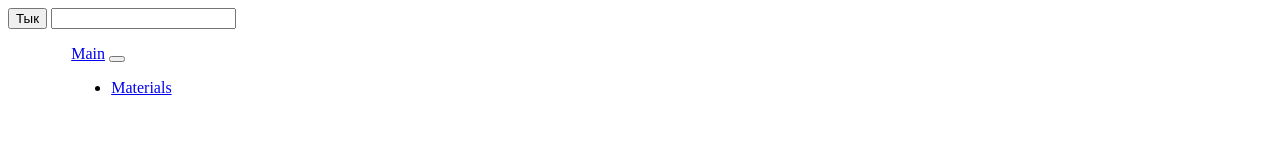
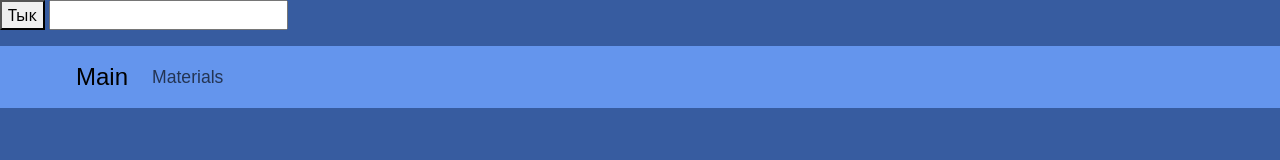
Before and after one commit to Xantep035/Web, a plain HTML site: page task4/html/todo.html in a window 1280 px wide. Drawn offline with nearby package versions, Linux system fonts and the light colour scheme; files whose address does not match are found by name.

Commit message:
all update

```diff
--- a/task4/html/todo.html
+++ b/task4/html/todo.html
@@ -1,7 +1,12 @@
 <!DOCTYPE html>
 <html>
 <head>
-	<title></title>
+		<link href="https://cdn.jsdelivr.net/npm/bootstrap@5.3.2/dist/css/bootstrap.min.css" rel="stylesheet" integrity="sha384-T3c6CoIi6uLrA9TneNEoa7RxnatzjcDSCmG1MXxSR1GAsXEV/Dwwykc2MPK8M2HN" crossorigin="anonymous">
+        <script src="https://cdn.jsdelivr.net/npm/bootstrap@5.3.2/dist/js/bootstrap.bundle.min.js" integrity="sha384-C6RzsynM9kWDrMNeT87bh95OGNyZPhcTNXj1NW7RuBCsyN/o0jlpcV8Qyq46cDfL" crossorigin="anonymous"></script>
+        <link href="../css/style.css" rel="stylesheet" type="text/css"/>
+        <meta charset="utf-8">
+	    <meta name="viewport" content="width=device-width, initial-scale=1">
+	    <title>!Название сайта!</title>
 </head>
 <body>
 	<button id="addTodo" onclick="addTodo()">Тык</button>
```
